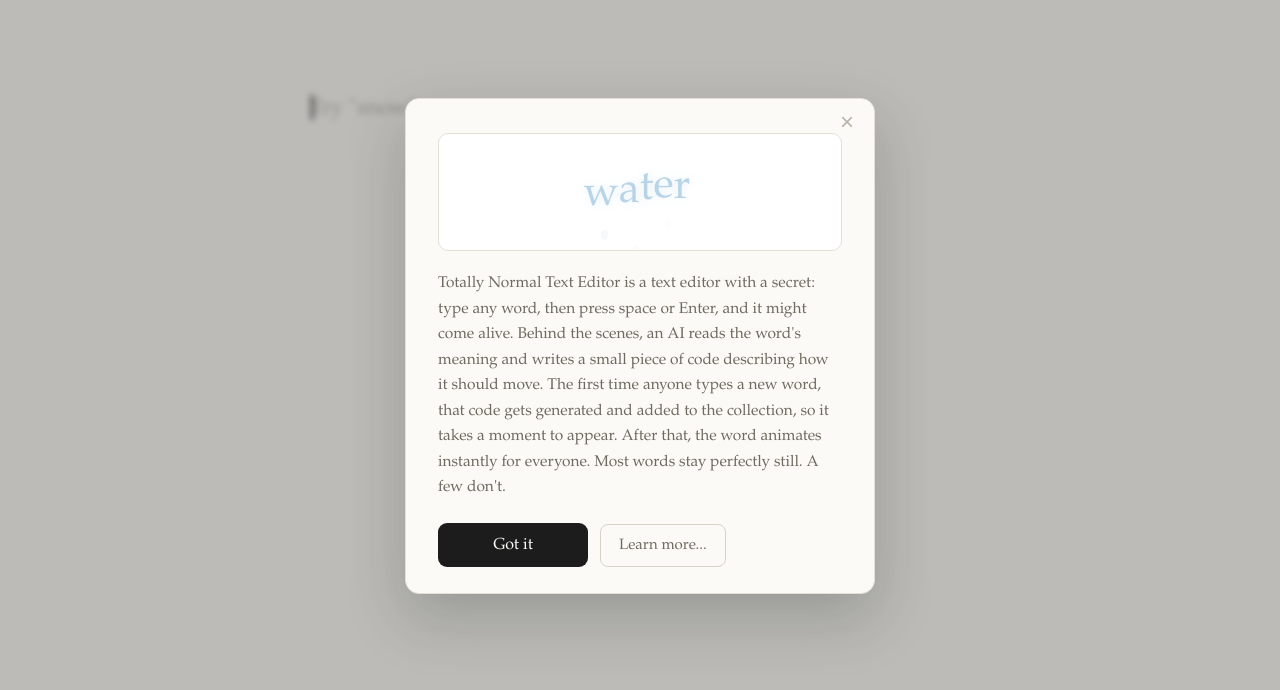
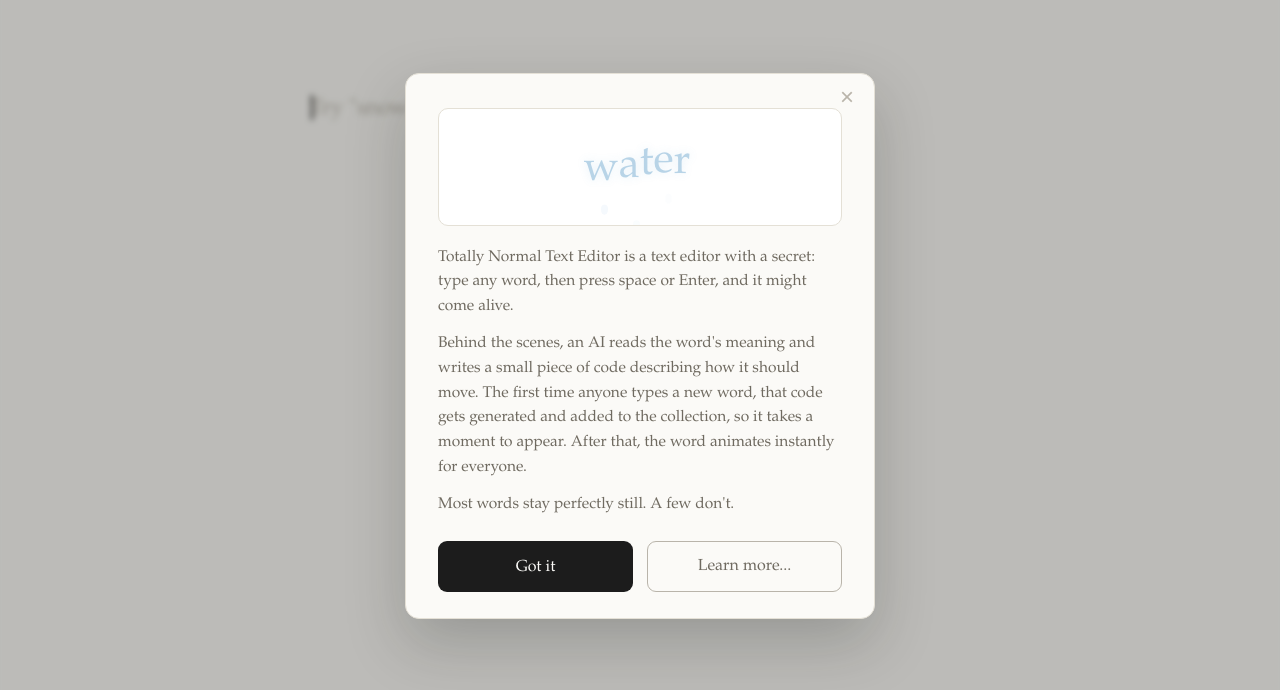
Before and after one commit to abdcastro/TNTE, a website: page public/index.html in a window 1280 px wide. Shown: the part 54-744 px from the top of the page. Drawn offline with Linux system fonts and the light colour scheme.

Commit message:
Polish About popup: split paragraphs, full-width aligned action buttons
- Break the explanation into three shorter paragraphs.
- Make "Got it" and "Learn more..." equal-size flex buttons that span the
  full width of the demo box (Got it flush left, Learn more flush right).
  Fixes the anchor not taking button height (inline flex item) and its
  border rendering transparent (compound-selector specificity beat the
  border-color rule).

Co-Authored-By: Claude Opus 4.8 <noreply@anthropic.com>

```diff
--- a/public/index.html
+++ b/public/index.html
@@ -84,15 +84,20 @@
       <div id="about-demo" aria-hidden="true">
         <span id="about-demo-word"></span><span id="about-demo-caret"></span>
       </div>
-      <p id="about-para" class="about-para">
-        Totally Normal Text Editor is a text editor with a secret: type any
-        word, then press space or Enter, and it might come alive. Behind the
-        scenes, an AI reads the word's meaning and writes a small piece of
-        code describing how it should move. The first time anyone types a new
-        word, that code gets generated and added to the collection, so it
-        takes a moment to appear. After that, the word animates instantly for
-        everyone. Most words stay perfectly still. A few don't.
-      </p>
+      <div id="about-para" class="about-para">
+        <p>
+          Totally Normal Text Editor is a text editor with a secret: type any
+          word, then press space or Enter, and it might come alive.
+        </p>
+        <p>
+          Behind the scenes, an AI reads the word's meaning and writes a small
+          piece of code describing how it should move. The first time anyone
+          types a new word, that code gets generated and added to the
+          collection, so it takes a moment to appear. After that, the word
+          animates instantly for everyone.
+        </p>
+        <p>Most words stay perfectly still. A few don't.</p>
+      </div>
       <div class="about-actions">
         <button id="about-got-it" class="modal-action" type="button">Got it</button>
         <a class="about-learn" href="https://github.com/abdcastro/TNTE" target="_blank" rel="noopener noreferrer">Learn more...</a>
--- a/public/style.css
+++ b/public/style.css
@@ -477,30 +477,45 @@ body {
 }
 
 .about-para {
-  margin: 0;
   font-size: 15.5px;
-  line-height: 1.65;
+  line-height: 1.6;
   color: var(--sub);
 }
+.about-para p {
+  margin: 0 0 12px;
+}
+.about-para p:last-child {
+  margin-bottom: 0;
+}
 
+/* Both actions span the full box width: Got it flush left, Learn more flush
+   right, equal size. */
 .about-actions {
   display: flex;
+  gap: 14px;
+  margin-top: 24px;
+}
+.about-actions .modal-action,
+.about-actions .about-learn {
+  flex: 1;
+  display: flex;
   align-items: center;
-  gap: 12px;
-  margin-top: 22px;
+  justify-content: center;
+  padding: 15px 0;
+  font-size: 16px;
+  border: 1px solid transparent;
+  border-radius: 9px;
 }
-.about-learn {
-  font: 15px/1 var(--doc-font);
-  padding: 13px 18px;
-  border: 1px solid var(--line-strong);
-  border-radius: 8px;
+.about-actions .about-learn {
+  font-family: var(--doc-font);
+  border-color: var(--faint);
   color: var(--sub);
   text-decoration: none;
   transition: color 0.15s ease, border-color 0.15s ease;
 }
-.about-learn:hover {
+.about-actions .about-learn:hover {
   color: var(--ink);
-  border-color: var(--faint);
+  border-color: var(--ink);
 }
 
 .modal-error {
```
